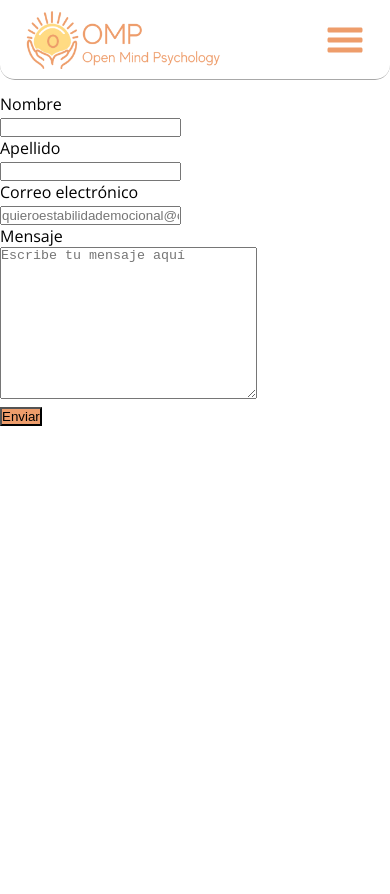
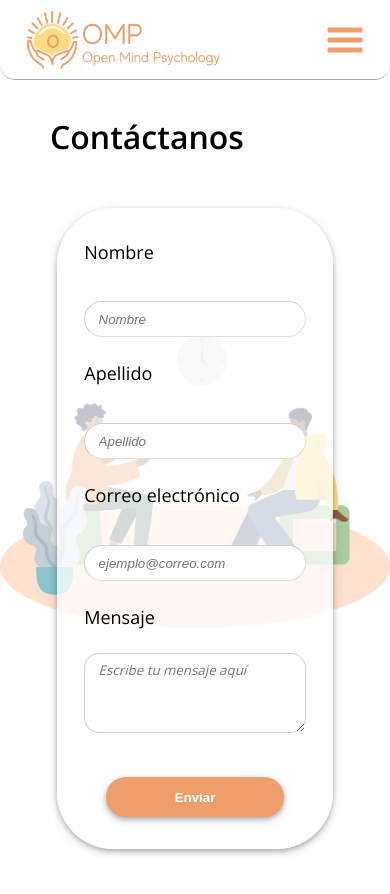
Before and after one commit to sabucds/Open-Mind-Psychology, a React (Create React App) app: page /contacto in a window 390 px wide. Shown: the top 894 px of the page. Before the commit the page ends 844 px from the top, so only its background shows below. Built offline with nearby package versions, Linux system fonts and the light colour scheme; no server answers.

Commit message:
Listo contacto, con aspectos responsive, guardado en base de datos y css

```diff
--- a/src/components/pages/contacto/Contacto.css
+++ b/src/components/pages/contacto/Contacto.css
@@ -7,26 +7,35 @@
     padding: 50px;
     display: flex;
     flex-direction: column;
+    background-image: url("../../img/Registro.png");
+    background-repeat: no-repeat;
+    background-size: contain;
+    background-position: center;
   }
 
 .contactForm {
     display:flex;
     flex-direction: column;
     justify-content: center;
-    width: 45em;
     box-shadow: 0 2px 4px 0 rgba(0, 0, 0, 0.2), 0 3px 10px 0 rgba(0, 0, 0, 0.19);
     border-radius: 3.125em;
-    padding: 4em 3em;
+    padding: 1.75em 1.5em;
+    width: 95%; /*para teléfono y tablets*/
     font-size: large;
     border-width: 0.01em;
     border-color: rgba(0, 0, 0, 0.185);
+    align-self: center;
+    background-color: rgba(255, 255, 255, 0.75);
 }
+
 
 .contactForm .inputsForm {
     width: 100%;
     align-self: center;
     margin-top: none;
+    color:rgba(0, 0, 0, 0.85);
 }
+
 
 #contactMessage {
     resize: vertical;
@@ -38,11 +47,22 @@
     border-width: 0.01em;
     border-color: rgba(0, 0, 0, 0.185);
     border-radius: 1.125em;
+    font-style: italic;
+    color:rgba(0, 0, 0, 0.85);
 }
+
+
 
 .contactForm .button-format {
     align-self: center;
     color: white;
     margin-top: 1.5em;
-    width: 20%;
+    width: 80%;
 }
+
+@media only screen and (min-width: 900px) { /*computadoras*/
+    .contactForm {
+        width: 55%;
+        padding: 4em 3em;
+    };
+}
--- a/src/components/pages/contacto/Contacto.jsx
+++ b/src/components/pages/contacto/Contacto.jsx
@@ -1,6 +1,7 @@
 import React from "react";
 import { bd } from "../../../utils/firebaseConfig";
 import { useState } from "react";
+import "./Contacto.css";
 
 const Contacto = () => {
   const [contactNombre, setContactNombre] = useState("");
@@ -25,12 +26,12 @@ const Contacto = () => {
         message: contactMensaje,
       })
       .then(() => {
+        setLoading(false);
         alert("¡Mensaje el mensaje fue enviado con éxito!\nGracias por contactarnos.");
+      })
+      .catch(()=>{
         setLoading(false);
-      })
-      .catch((error)=>{
         alert("El mensaje no pudo ser enviado.");
-        setLoading(false);
       });
 
       setContactNombre("");
@@ -39,14 +40,15 @@ const Contacto = () => {
       setContactMensaje("");
 
     }else{
+      setLoading(false);
       alert("El mensaje no pudo ser enviado.");
-      setLoading(false);
     }
 
   }
 
   return <section className="contact">
     <div className="titulo">Contáctanos</div>
+
     <form className="contactForm" onSubmit={handleSubmit}>
 
       <label htmlFor="contactName">Nombre</label>
@@ -54,7 +56,8 @@ const Contacto = () => {
       <input
         type="text"
         name="contactName"
-        id="contactName"
+        className="inputsForm"
+        placeholder="Nombre"
         value={contactNombre}
         onChange={e => setContactNombre(e.target.value)}
         />
@@ -65,7 +68,8 @@ const Contacto = () => {
       <input
         type="text"
         name="contactLastName"
-        id="contactLastName"
+        className="inputsForm"
+        placeholder="Apellido"
         value={contactApellido}
         onChange={e => setContactApellido(e.target.value)}
         />
@@ -76,8 +80,8 @@ const Contacto = () => {
       <input
         type="email"
         name="contactEmail"
-        id="contactEmail"
-        placeholder="quieroestabilidademocional@correo.com"
+        className="inputsForm"
+        placeholder="ejemplo@correo.com"
         value={contactCorreo}
         onChange={e => setContactCorreo(e.target.value)}
       />
@@ -88,15 +92,13 @@ const Contacto = () => {
       <textarea
         name="contactMessage"
         id="contactMessage"
-        cols="30"
-        rows="10"
         placeholder="Escribe tu mensaje aquí"
         value={contactMensaje}
         onChange={e => setContactMensaje(e.target.value)}
         ></textarea>
       <br />
 
-      <button type="submit" disabled={loading} style={{background: loading ? "#CCC" : "#EE9D6B" }}>{loading ? "Enviando..." : "Enviar"}</button>
+      <button type="submit" disabled={loading} style={{background: loading ? "#CCC" : "#EE9D6B" }} className="button-format">{loading ? "Enviando..." : "Enviar"}</button>
     </form>
   </section>;
 };
```
